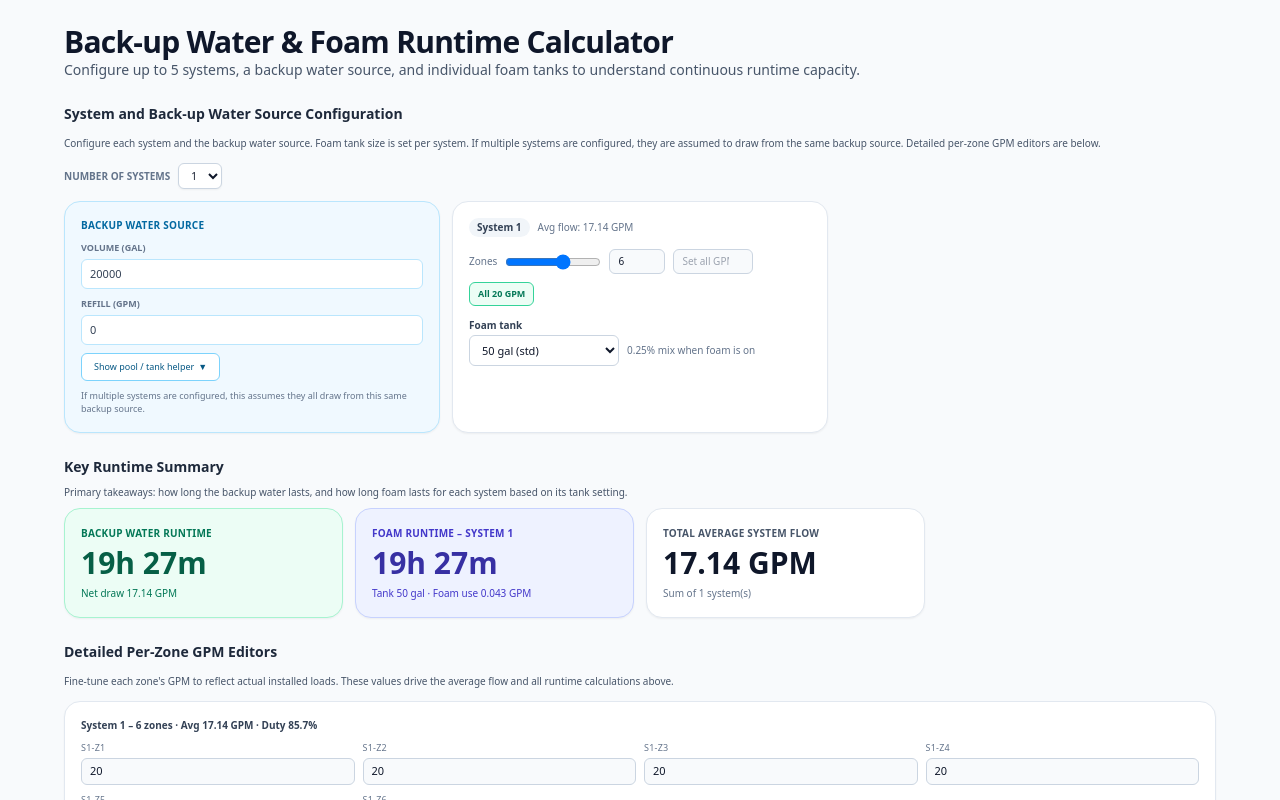
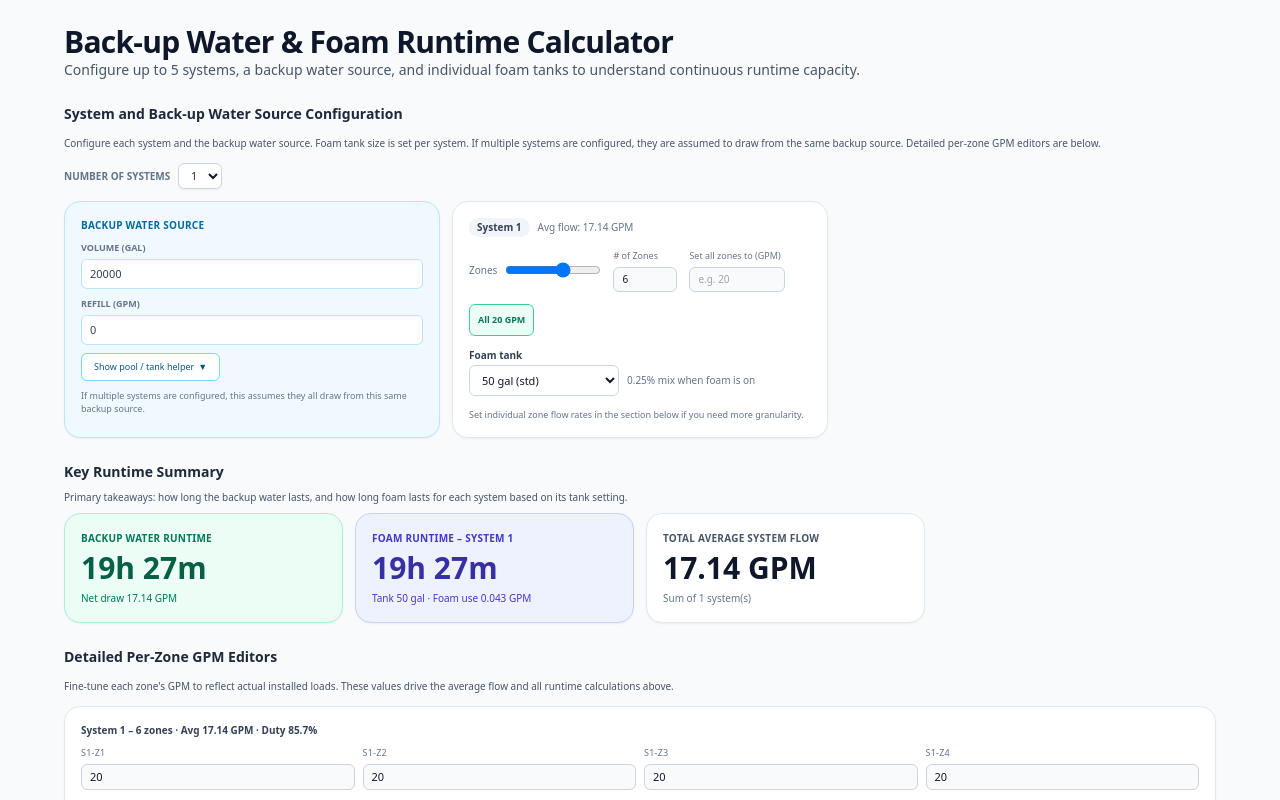
Before and after one commit to cappadonna06/Pool-and-Foam-Calculator, a Next.js app: page / in a window 1280 px wide. Shown: the top 800 px of the page. Built offline with nearby package versions, Linux system fonts and the light colour scheme.

Commit message:
Rename Home component to Page and update comments
updated system config titles for # of zones and set all gpm inputs

```diff
--- a/app/page.tsx
+++ b/app/page.tsx
@@ -87,7 +87,7 @@ type SystemConfig = {
   foamTankGallons: number;
 };
 
-export default function Home() {
+export default function Page() {
   const [systemCount, setSystemCount] = useState<number>(1);
 
   const [systems, setSystems] = useState<SystemConfig[]>(() =>
@@ -102,7 +102,7 @@ export default function Home() {
   const [sourceGallons, setSourceGallons] = useState<number>(20000);
   const [sourceRefillGpm, setSourceRefillGpm] = useState<number>(0);
 
-  // Pool helper inputs
+  // Pool / tank helper
   const [poolShape, setPoolShape] = useState<"rect" | "circle">("rect");
   const [poolLength, setPoolLength] = useState<number>(30);
   const [poolWidth, setPoolWidth] = useState<number>(15);
@@ -110,11 +110,11 @@ export default function Home() {
   const [poolShallow, setPoolShallow] = useState<number>(3.5);
   const [poolDeep, setPoolDeep] = useState<number>(6);
 
-  // Toggles
+  // Collapsibles
   const [showSourceDetails, setShowSourceDetails] = useState<boolean>(false);
   const [showFoamDetails, setShowFoamDetails] = useState<boolean>(false);
 
-  // Derived system stats
+  // Per-system math
   const systemStats = useMemo(
     () => systems.map((s) => computeSystem(s.zones, s.gpmValues)),
     [systems]
@@ -126,12 +126,13 @@ export default function Home() {
     [systemStats, activeCount]
   );
 
+  // Combined average demand
   const totalAvgGpm = useMemo(
     () => activeStats.reduce((sum, s) => sum + s.avgGpm, 0),
     [activeStats]
   );
 
-  // Pool volume helper
+  // Pool / tank volume helper
   const poolGallons = useMemo(() => {
     const shallow = Math.max(0, Number(poolShallow) || 0);
     const deep = Math.max(0, Number(poolDeep) || 0);
@@ -195,7 +196,7 @@ export default function Home() {
     [activeStats, systems]
   );
 
-  // Actions
+  // --- Actions ---
   const updateSystem = (index: number, patch: Partial<SystemConfig>) => {
     setSystems((prev) => {
       const next = [...prev];
@@ -367,8 +368,9 @@ export default function Home() {
                     </div>
                   </div>
 
-                  <div className="flex flex-wrap items-center gap-2 text-[10px]">
-                    <label className="text-slate-500">Zones</label>
+                  <div className="flex flex-wrap items-center gap-3 text-[10px]">
+                    <div className="flex items-center gap-2">
+                      <span className="text-slate-500">Zones</span>
                       <input
                         type="range"
                         min={1}
@@ -385,6 +387,12 @@ export default function Home() {
                         }
                         className="w-24"
                       />
+                    </div>
+
+                    <div className="flex flex-col gap-1">
+                      <span className="text-[9px] text-slate-500">
+                        # of Zones
+                      </span>
                       <input
                         type="number"
                         min={1}
@@ -399,24 +407,32 @@ export default function Home() {
                             )
                           })
                         }
-                      className="w-14 rounded-md bg-slate-50 border border-slate-300 px-2 py-1 text-[10px]"
+                        className="w-16 rounded-md bg-slate-50 border border-slate-300 px-2 py-1 text-[10px]"
                       />
+                    </div>
+
+                    <div className="flex flex-col gap-1">
+                      <span className="text-[9px] text-slate-500">
+                        Set all zones to (GPM)
+                      </span>
                       <input
                         type="number"
                         min={0}
                         step={0.1}
-                      placeholder="Set all GPM"
-                      className="w-20 rounded-md bg-slate-50 border border-slate-300 px-2 py-1 text-[10px]"
+                        placeholder="e.g. 20"
+                        className="w-24 rounded-md bg-slate-50 border border-slate-300 px-2 py-1 text-[10px]"
                         onBlur={(e) => {
                           const v = parseFloat(e.target.value || "0");
                           if (v > 0) setAllZonesGpm(sIdx, v);
                         }}
                       />
+                    </div>
+
                     <button
                       type="button"
                       onClick={() => setAllZonesGpm(sIdx, 20)}
                       className={
-                        "px-2 py-1 rounded-md border text-[9px] " +
+                        "px-2 py-1 h-8 self-end rounded-md border text-[9px] " +
                         (all20
                           ? "border-emerald-400 bg-emerald-50 text-emerald-700 font-semibold"
                           : "border-slate-300 text-slate-700 bg-slate-50 hover:bg-slate-100")
@@ -452,6 +468,11 @@ export default function Home() {
                         0.25% mix when foam is on
                       </span>
                     </div>
+                  </div>
+
+                  <div className="mt-1 text-[9px] text-slate-500">
+                    Set individual zone flow rates in the section below if you need
+                    more granularity.
                   </div>
                 </div>
               );
@@ -604,8 +625,8 @@ export default function Home() {
           {!showSourceDetails && (
             <p className="text-[10px] text-slate-600">
               Use this helper to estimate pool or tank gallons from dimensions and
-              push that volume into the backup water source. Click &quot;Show
-              details&quot; to expand.
+              push that volume into the backup water source. Click "Show details" to
+              expand.
             </p>
           )}
 
@@ -617,8 +638,8 @@ export default function Home() {
                 </div>
                 <p>
                   Total avg demand = sum of each system&apos;s avg GPM. Net draw =
-                  total demand − refill. Runtime = source gallons ÷ net draw when
-                  net draw &gt; 0.
+                  total demand − refill. Runtime = source gallons ÷ net draw when net
+                  draw &gt; 0.
                 </p>
                 <ul className="list-disc list-inside space-y-1 text-slate-600">
                   <li>Total avg demand: {totalAvgGpm.toFixed(2)} GPM</li>
@@ -634,7 +655,7 @@ export default function Home() {
                 </div>
                 <p className="text-slate-600">
                   Estimate a pool or tank volume with average depth and apply it to
-                  the backup source.
+                  the backup water source.
                 </p>
                 <div className="flex items-center gap-3 text-[10px]">
                   <label className="flex items-center gap-1">
@@ -720,7 +741,7 @@ export default function Home() {
           )}
         </section>
 
-        {/* FOAM MATH (OPTIONAL DETAIL) */}
+        {/* FOAM MATH & ASSUMPTIONS (OPTIONAL) */}
         {showFoamDetails && (
           <section className="bg-white border border-slate-200 rounded-2xl p-4 shadow-sm space-y-3 text-[11px] text-slate-700">
             <div className="flex items-center justify-between">
@@ -736,8 +757,8 @@ export default function Home() {
             </div>
             <p>
               Foam concentrate is injected at 0.25% of each system&apos;s average
-              solution flow. Foam runtime is independent for each tank and does not
-              depend on the backup water volume.
+              solution flow. Each foam runtime is calculated independently from its
+              own tank and does not depend on the backup water volume.
             </p>
             <ul className="list-disc list-inside space-y-1 text-slate-600">
               {activeStats.map((s, i) => {
```
Lines whose indentation alone changed are shown as unchanged.
